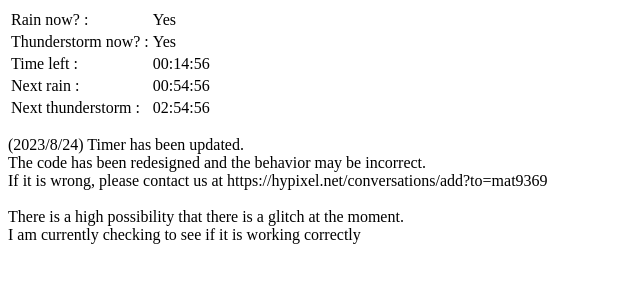
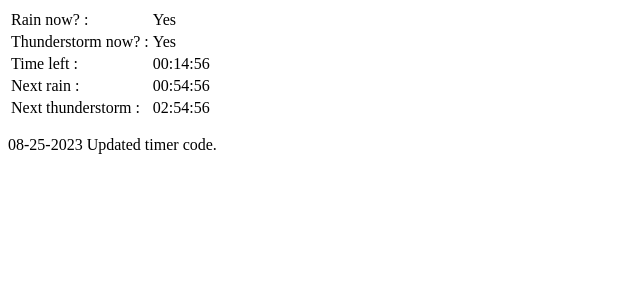
Before and after one commit to mat9369/skyblock-rain-timer, a plain HTML site: page index.html in a window 1280 px wide. Shown: the whole page, without its empty margins (0-640 px from the left). Drawn offline with Linux system fonts and the light colour scheme.

Commit message:
Delete note as probably working fine

```diff
--- a/index.html
+++ b/index.html
@@ -32,33 +32,23 @@
             </tr>
         </tbody>
     </table>
-    <p>
-        (2023/8/24) Timer has been updated.<br>
-        The code has been redesigned and the behavior may be incorrect.<br>
-        If it is wrong, please contact us at https://hypixel.net/conversations/add?to=mat9369<br>
-        <br>
-        There is a high possibility that there is a glitch at the moment.<br>
-        I am currently checking to see if it is working correctly
-    </p>
-
+    <p>08-25-2023 Updated timer code.</p>
     <script>
         // The weather cycle for spider den starts at the start of the skyblock (timestamp 1560275700) and repeats
-        // Sunny -> Thunderstorm -> Sunny -> Rain -> Sunny -> Rain -> Sunny -> Rain
+        // Sunny -> Thunderstorm -> Sunny -> Rain -> Sunny -> Rain
         // Sunny: 2400secs
         // Rain and Thunderstorm: 1200secs
 
         // "https://wiki.hypixel.net/Spider's_Den"
         // "https://wiki.hypixel.net/index.php?title=Spider%27s_Den&oldid=169056"
-        // "This happens once every 3,850 seconds, and lasts for 1,000 seconds."
+        // "This happens once every 3,850 seconds, and lasts for 1,000 seconds. Every 4th time it rains it will thunderstorm."
         // "https://hypixel.net/threads/skyblock-patch-0-19-3-crystal-hollows-qol-bug-fixes.5465058/"
         // "Increased how often it rains in the Spider’s Den."
-        // 3850 -> 2400, 1000 -> 1200
+        // 3850 seconds -> 2400 seconds
+        // 1000 seconds -> 1200 seconds
+        // Every 4th time -> Every 3th time
         const cooldown = 2400;
         const duration = 1200;
-
-        // "https://wiki.hypixel.net/Spider's_Den"
-        // "Every 4th time it rains it will thunderstorm."
-        // Possibly 3 is more correct.
         const thunderstormInterval = 3;
 
         function rainTimer() {
```
